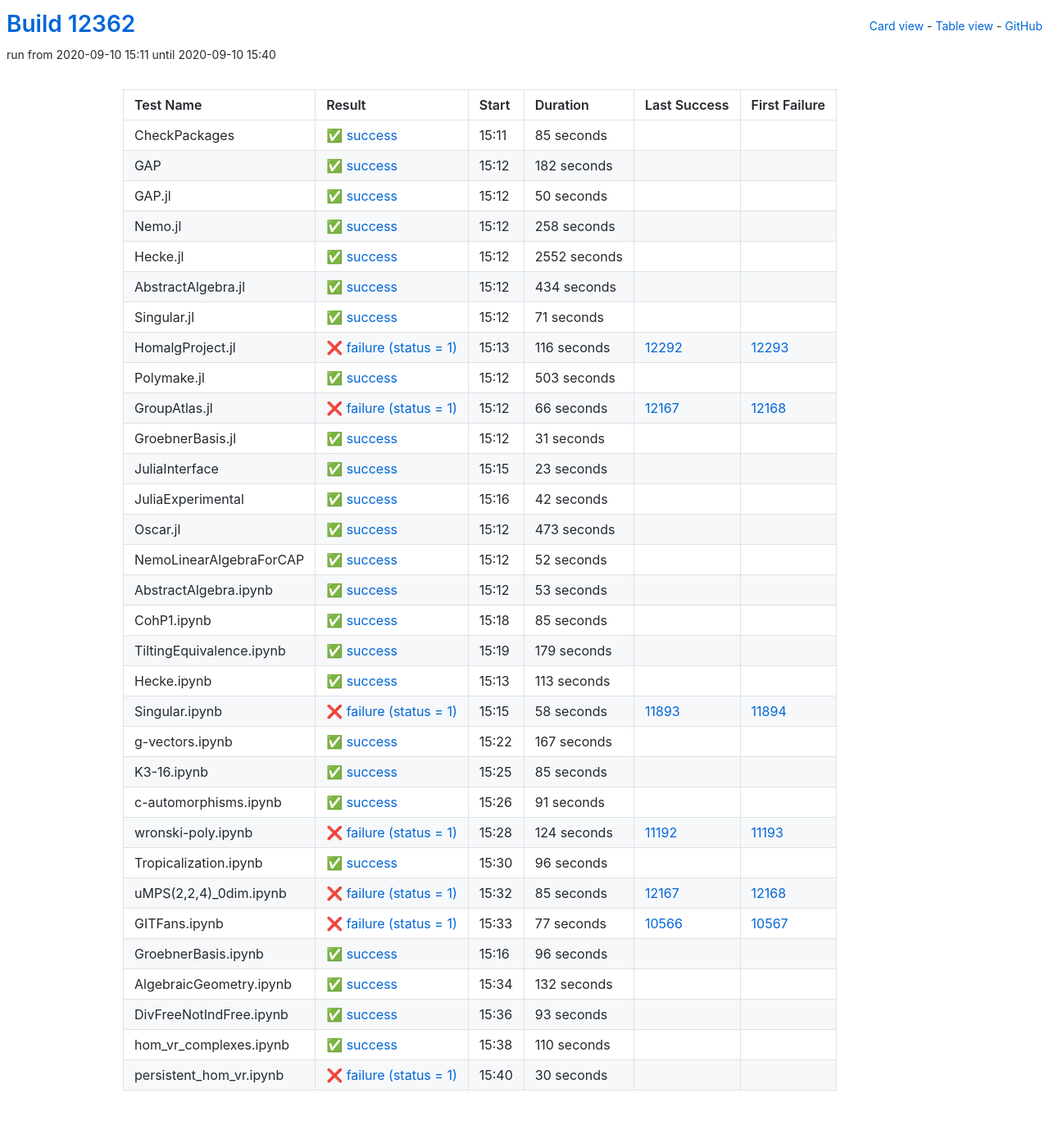
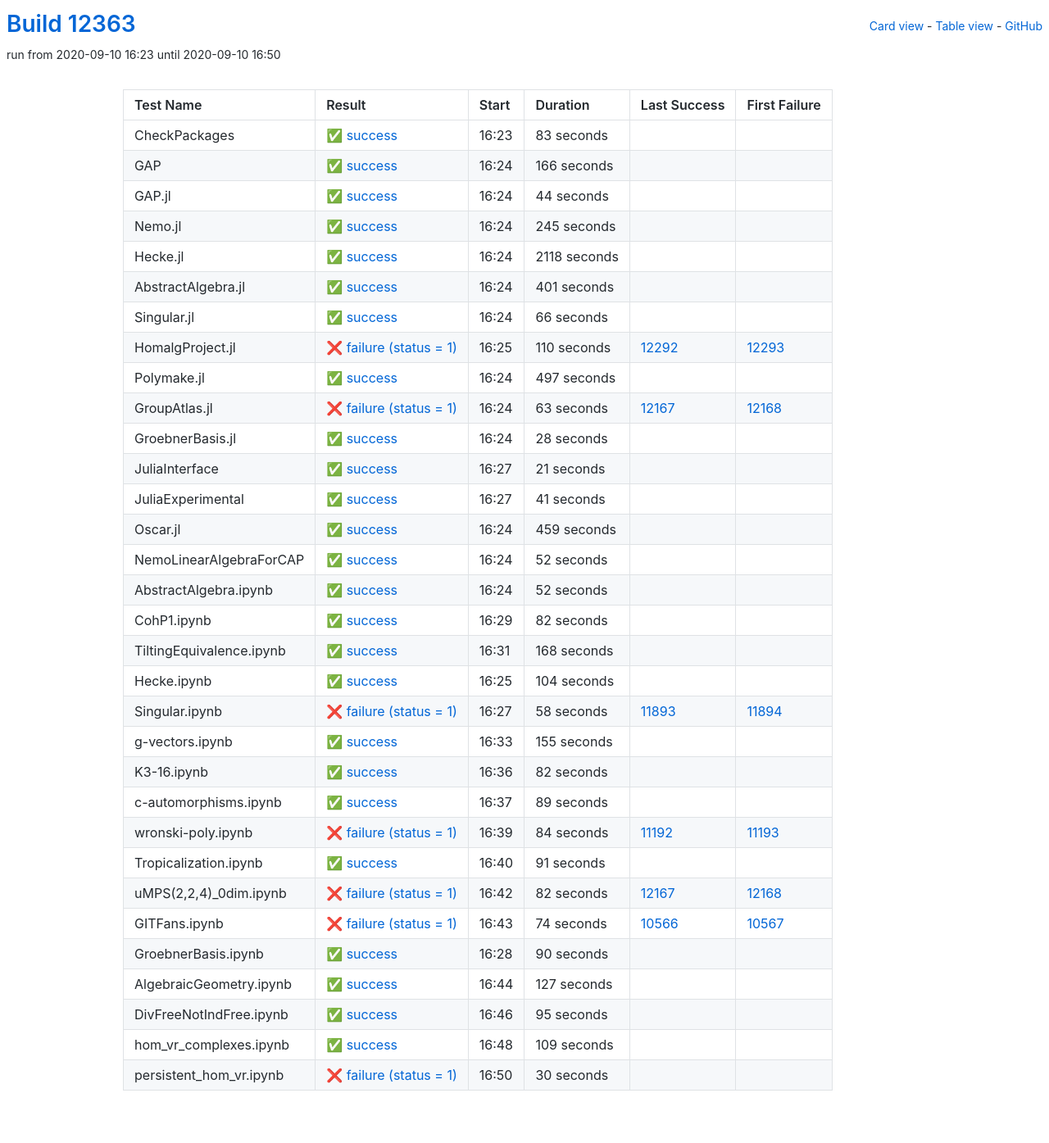
Before and after one commit to oscar-system/oscar-ci-status, a Jekyll site: the page built from table.html, in a window 1280 px wide. Shown: the whole page at 82% size. Built offline with Jekyll 4.4.1, drawn with Linux system fonts in a browser that asks for light colours.

Commit message:
Build #12363

```diff
--- a/_data/ci.yml
+++ b/_data/ci.yml
@@ -1,6 +1,6 @@
 ---
-build: 12362
-build_url: https://oscarci.mathematik.uni-kl.de/job/oscar/12362/
+build: 12363
+build_url: https://oscarci.mathematik.uni-kl.de/job/oscar/12363/
 job: oscar
 organization: oscar-system
 repo: oscar-ci-status
@@ -8,176 +8,176 @@
 tests:
 - name: CheckPackages
   id: checkpackages
-  log: https://oscarci.mathematik.uni-kl.de/job/oscar/12362/artifact/logs/build-12362/CheckPackages.log
-  start: 2020-09-10 15:11
+  log: https://oscarci.mathematik.uni-kl.de/job/oscar/12363/artifact/logs/build-12363/CheckPackages.log
+  start: 2020-09-10 16:23
   success: true
   exitcode: 0
   status: success
-  duration: 85
+  duration: 83
   last_success: false
   last_success_url:
   first_failure: false
   first_failure_url:
 - name: GAP
   id: gap
-  log: https://oscarci.mathematik.uni-kl.de/job/oscar/12362/artifact/logs/build-12362/GAP.log
-  start: 2020-09-10 15:12
+  log: https://oscarci.mathematik.uni-kl.de/job/oscar/12363/artifact/logs/build-12363/GAP.log
+  start: 2020-09-10 16:24
   success: true
   exitcode: 0
   status: success
-  duration: 182
+  duration: 166
   last_success: false
   last_success_url:
   first_failure: false
   first_failure_url:
 - name: GAP.jl
   id: gap-jl
-  log: https://oscarci.mathematik.uni-kl.de/job/oscar/12362/artifact/logs/build-12362/GAP.jl.log
-  start: 2020-09-10 15:12
+  log: https://oscarci.mathematik.uni-kl.de/job/oscar/12363/artifact/logs/build-12363/GAP.jl.log
+  start: 2020-09-10 16:24
   success: true
   exitcode: 0
   status: success
-  duration: 50
+  duration: 44
   last_success: false
   last_success_url:
   first_failure: false
   first_failure_url:
 - name: Nemo.jl
   id: nemo-jl
-  log: https://oscarci.mathematik.uni-kl.de/job/oscar/12362/artifact/logs/build-12362/Nemo.jl.log
-  start: 2020-09-10 15:12
+  log: https://oscarci.mathematik.uni-kl.de/job/oscar/12363/artifact/logs/build-12363/Nemo.jl.log
+  start: 2020-09-10 16:24
   success: true
   exitcode: 0
   status: success
-  duration: 258
+  duration: 245
   last_success: false
   last_success_url:
   first_failure: false
   first_failure_url:
 - name: Hecke.jl
   id: hecke-jl
-  log: https://oscarci.mathematik.uni-kl.de/job/oscar/12362/artifact/logs/build-12362/Hecke.jl.log
-  start: 2020-09-10 15:12
+  log: https://oscarci.mathematik.uni-kl.de/job/oscar/12363/artifact/logs/build-12363/Hecke.jl.log
+  start: 2020-09-10 16:24
   success: true
   exitcode: 0
   status: success
-  duration: 2552
+  duration: 2118
   last_success: false
   last_success_url:
   first_failure: false
   first_failure_url:
 - name: AbstractAlgebra.jl
   id: abstractalgebra-jl
-  log: https://oscarci.mathematik.uni-kl.de/job/oscar/12362/artifact/logs/build-12362/AbstractAlgebra.jl.log
-  start: 2020-09-10 15:12
+  log: https://oscarci.mathematik.uni-kl.de/job/oscar/12363/artifact/logs/build-12363/AbstractAlgebra.jl.log
+  start: 2020-09-10 16:24
   success: true
   exitcode: 0
   status: success
-  duration: 434
+  duration: 401
   last_success: false
   last_success_url:
   first_failure: false
   first_failure_url:
 - name: Singular.jl
   id: singular-jl
-  log: https://oscarci.mathematik.uni-kl.de/job/oscar/12362/artifact/logs/build-12362/Singular.jl.log
-  start: 2020-09-10 15:12
+  log: https://oscarci.mathematik.uni-kl.de/job/oscar/12363/artifact/logs/build-12363/Singular.jl.log
+  start: 2020-09-10 16:24
   success: true
   exitcode: 0
   status: success
-  duration: 71
+  duration: 66
   last_success: false
   last_success_url:
   first_failure: false
   first_failure_url:
 - name: HomalgProject.jl
   id: homalgproject-jl
-  log: https://oscarci.mathematik.uni-kl.de/job/oscar/12362/artifact/logs/build-12362/HomalgProject.jl.log
-  start: 2020-09-10 15:13
+  log: https://oscarci.mathematik.uni-kl.de/job/oscar/12363/artifact/logs/build-12363/HomalgProject.jl.log
+  start: 2020-09-10 16:25
   success: false
   exitcode: 1
   status: failure
-  duration: 116
+  duration: 110
   last_success: 12292
   last_success_url: https://oscarci.mathematik.uni-kl.de/job/oscar/12292/
   first_failure: 12293
   first_failure_url: https://oscarci.mathematik.uni-kl.de/job/oscar/12293/
 - name: Polymake.jl
   id: polymake-jl
-  log: https://oscarci.mathematik.uni-kl.de/job/oscar/12362/artifact/logs/build-12362/Polymake.jl.log
-  start: 2020-09-10 15:12
+  log: https://oscarci.mathematik.uni-kl.de/job/oscar/12363/artifact/logs/build-12363/Polymake.jl.log
+  start: 2020-09-10 16:24
   success: true
   exitcode: 0
   status: success
-  duration: 503
+  duration: 497
   last_success: false
   last_success_url:
   first_failure: false
   first_failure_url:
 - name: GroupAtlas.jl
   id: groupatlas-jl
-  log: https://oscarci.mathematik.uni-kl.de/job/oscar/12362/artifact/logs/build-12362/GroupAtlas.jl.log
-  start: 2020-09-10 15:12
+  log: https://oscarci.mathematik.uni-kl.de/job/oscar/12363/artifact/logs/build-12363/GroupAtlas.jl.log
+  start: 2020-09-10 16:24
   success: false
   exitcode: 1
   status: failure
-  duration: 66
+  duration: 63
   last_success: 12167
   last_success_url: https://oscarci.mathematik.uni-kl.de/job/oscar/12167/
   first_failure: 12168
   first_failure_url: https://oscarci.mathematik.uni-kl.de/job/oscar/12168/
 - name: GroebnerBasis.jl
   id: groebnerbasis-jl
-  log: https://oscarci.mathematik.uni-kl.de/job/oscar/12362/artifact/logs/build-12362/GroebnerBasis.jl.log
-  start: 2020-09-10 15:12
+  log: https://oscarci.mathematik.uni-kl.de/job/oscar/12363/artifact/logs/build-12363/GroebnerBasis.jl.log
+  start: 2020-09-10 16:24
   success: true
   exitcode: 0
   status: success
-  duration: 31
+  duration: 28
   last_success: false
   last_success_url:
   first_failure: false
   first_failure_url:
 - name: JuliaInterface
   id: juliainterface
-  log: https://oscarci.mathematik.uni-kl.de/job/oscar/12362/artifact/logs/build-12362/JuliaInterface.log
-  start: 2020-09-10 15:15
+  log: https://oscarci.mathematik.uni-kl.de/job/oscar/12363/artifact/logs/build-12363/JuliaInterface.log
+  start: 2020-09-10 16:27
   success: true
   exitcode: 0
   status: success
-  duration: 23
+  duration: 21
   last_success: false
   last_success_url:
   first_failure: false
   first_failure_url:
 - name: JuliaExperimental
   id: juliaexperimental
-  log: https://oscarci.mathematik.uni-kl.de/job/oscar/12362/artifact/logs/build-12362/JuliaExperimental.log
-  start: 2020-09-10 15:16
+  log: https://oscarci.mathematik.uni-kl.de/job/oscar/12363/artifact/logs/build-12363/JuliaExperimental.log
+  start: 2020-09-10 16:27
   success: true
   exitcode: 0
   status: success
-  duration: 42
+  duration: 41
   last_success: false
   last_success_url:
   first_failure: false
   first_failure_url:
 - name: Oscar.jl
   id: oscar-jl
-  log: https://oscarci.mathematik.uni-kl.de/job/oscar/12362/artifact/logs/build-12362/Oscar.jl.log
-  start: 2020-09-10 15:12
+  log: https://oscarci.mathematik.uni-kl.de/job/oscar/12363/artifact/logs/build-12363/Oscar.jl.log
+  start: 2020-09-10 16:24
   success: true
   exitcode: 0
   status: success
-  duration: 473
+  duration: 459
   last_success: false
   last_success_url:
   first_failure: false
   first_failure_url:
 - name: NemoLinearAlgebraForCAP
   id: nemolinearalgebraforcap
-  log: https://oscarci.mathematik.uni-kl.de/job/oscar/12362/artifact/logs/build-12362/NemoLinearAlgebraForCAP.log
-  start: 2020-09-10 15:12
+  log: https://oscarci.mathematik.uni-kl.de/job/oscar/12363/artifact/logs/build-12363/NemoLinearAlgebraForCAP.log
+  start: 2020-09-10 16:24
   success: true
   exitcode: 0
   status: success
@@ -188,56 +188,56 @@
   first_failure_url:
 - name: AbstractAlgebra.ipynb
   id: abstractalgebra-ipynb
-  log: https://oscarci.mathematik.uni-kl.de/job/oscar/12362/artifact/logs/build-12362/AbstractAlgebra.ipynb.log
-  start: 2020-09-10 15:12
+  log: https://oscarci.mathematik.uni-kl.de/job/oscar/12363/artifact/logs/build-12363/AbstractAlgebra.ipynb.log
+  start: 2020-09-10 16:24
   success: true
   exitcode: 0
   status: success
-  duration: 53
+  duration: 52
   last_success: false
   last_success_url:
   first_failure: false
   first_failure_url:
 - name: CohP1.ipynb
   id: cohp1-ipynb
-  log: https://oscarci.mathematik.uni-kl.de/job/oscar/12362/artifact/logs/build-12362/CohP1.ipynb.log
-  start: 2020-09-10 15:18
+  log: https://oscarci.mathematik.uni-kl.de/job/oscar/12363/artifact/logs/build-12363/CohP1.ipynb.log
+  start: 2020-09-10 16:29
   success: true
   exitcode: 0
   status: success
-  duration: 85
+  duration: 82
   last_success: false
   last_success_url:
   first_failure: false
   first_failure_url:
 - name: TiltingEquivalence.ipynb
   id: tiltingequivalence-ipynb
-  log: https://oscarci.mathematik.uni-kl.de/job/oscar/12362/artifact/logs/build-12362/TiltingEquivalence.ipynb.log
-  start: 2020-09-10 15:19
+  log: https://oscarci.mathematik.uni-kl.de/job/oscar/12363/artifact/logs/build-12363/TiltingEquivalence.ipynb.log
+  start: 2020-09-10 16:31
   success: true
   exitcode: 0
   status: success
-  duration: 179
+  duration: 168
   last_success: false
   last_success_url:
   first_failure: false
   first_failure_url:
 - name: Hecke.ipynb
   id: hecke-ipynb
-  log: https://oscarci.mathematik.uni-kl.de/job/oscar/12362/artifact/logs/build-12362/Hecke.ipynb.log
-  start: 2020-09-10 15:13
+  log: https://oscarci.mathematik.uni-kl.de/job/oscar/12363/artifact/logs/build-12363/Hecke.ipynb.log
+  start: 2020-09-10 16:25
   success: true
   exitcode: 0
   status: success
-  duration: 113
+  duration: 104
   last_success: false
   last_success_url:
   first_failure: false
   first_failure_url:
 - name: Singular.ipynb
   id: singular-ipynb
-  log: https://oscarci.mathematik.uni-kl.de/job/oscar/12362/artifact/logs/build-12362/Singular.ipynb.log
-  start: 2020-09-10 15:15
+  log: https://oscarci.mathematik.uni-kl.de/job/oscar/12363/artifact/logs/build-12363/Singular.ipynb.log
+  start: 2020-09-10 16:27
   success: false
   exitcode: 1
   status: failure
@@ -248,32 +248,56 @@
   first_failure_url: https://oscarci.mathematik.uni-kl.de/job/oscar/11894/
 - name: g-vectors.ipynb
   id: g-vectors-ipynb
-  log: https://oscarci.mathematik.uni-kl.de/job/oscar/12362/artifact/logs/build-12362/g-vectors.ipynb.log
-  start: 2020-09-10 15:22
+  log: https://oscarci.mathematik.uni-kl.de/job/oscar/12363/artifact/logs/build-12363/g-vectors.ipynb.log
+  start: 2020-09-10 16:33
   success: true
   exitcode: 0
   status: success
-  duration: 167
+  duration: 155
   last_success: false
   last_success_url:
   first_failure: false
   first_failure_url:
 - name: K3-16.ipynb
   id: k3-16-ipynb
-  log: https://oscarci.mathematik.uni-kl.de/job/oscar/12362/artifact/logs/build-12362/K3-16.ipynb.log
-  start: 2020-09-10 15:25
+  log: https://oscarci.mathematik.uni-kl.de/job/oscar/12363/artifact/logs/build-12363/K3-16.ipynb.log
+  start: 2020-09-10 16:36
   success: true
   exitcode: 0
   status: success
-  duration: 85
+  duration: 82
   last_success: false
   last_success_url:
   first_failure: false
   first_failure_url:
 - name: c-automorphisms.ipynb
   id: c-automorphisms-ipynb
-  log: https://oscarci.mathematik.uni-kl.de/job/oscar/12362/artifact/logs/build-12362/c-automorphisms.ipynb.log
-  start: 2020-09-10 15:26
+  log: https://oscarci.mathematik.uni-kl.de/job/oscar/12363/artifact/logs/build-12363/c-automorphisms.ipynb.log
+  start: 2020-09-10 16:37
+  success: true
+  exitcode: 0
+  status: success
+  duration: 89
+  last_success: false
+  last_success_url:
+  first_failure: false
+  first_failure_url:
+- name: wronski-poly.ipynb
+  id: wronski-poly-ipynb
+  log: https://oscarci.mathematik.uni-kl.de/job/oscar/12363/artifact/logs/build-12363/wronski-poly.ipynb.log
+  start: 2020-09-10 16:39
+  success: false
+  exitcode: 1
+  status: failure
+  duration: 84
+  last_success: 11192
+  last_success_url: https://oscarci.mathematik.uni-kl.de/job/oscar/11192/
+  first_failure: 11193
+  first_failure_url: https://oscarci.mathematik.uni-kl.de/job/oscar/11193/
+- name: Tropicalization.ipynb
+  id: tropicalization-ipynb
+  log: https://oscarci.mathematik.uni-kl.de/job/oscar/12363/artifact/logs/build-12363/Tropicalization.ipynb.log
+  start: 2020-09-10 16:40
   success: true
   exitcode: 0
   status: success
@@ -282,106 +306,82 @@
   last_success_url:
   first_failure: false
   first_failure_url:
-- name: wronski-poly.ipynb
-  id: wronski-poly-ipynb
-  log: https://oscarci.mathematik.uni-kl.de/job/oscar/12362/artifact/logs/build-12362/wronski-poly.ipynb.log
-  start: 2020-09-10 15:28
+- name: uMPS(2,2,4)_0dim.ipynb
+  id: umps-2-2-4-0dim-ipynb
+  log: https://oscarci.mathematik.uni-kl.de/job/oscar/12363/artifact/logs/build-12363/uMPS-2-2-4-_0dim.ipynb.log
+  start: 2020-09-10 16:42
   success: false
   exitcode: 1
   status: failure
-  duration: 124
-  last_success: 11192
-  last_success_url: https://oscarci.mathematik.uni-kl.de/job/oscar/11192/
-  first_failure: 11193
-  first_failure_url: https://oscarci.mathematik.uni-kl.de/job/oscar/11193/
-- name: Tropicalization.ipynb
-  id: tropicalization-ipynb
-  log: https://oscarci.mathematik.uni-kl.de/job/oscar/12362/artifact/logs/build-12362/Tropicalization.ipynb.log
-  start: 2020-09-10 15:30
-  success: true
-  exitcode: 0
-  status: success
-  duration: 96
-  last_success: false
-  last_success_url:
-  first_failure: false
-  first_failure_url:
-- name: uMPS(2,2,4)_0dim.ipynb
-  id: umps-2-2-4-0dim-ipynb
-  log: https://oscarci.mathematik.uni-kl.de/job/oscar/12362/artifact/logs/build-12362/uMPS-2-2-4-_0dim.ipynb.log
-  start: 2020-09-10 15:32
-  success: false
-  exitcode: 1
-  status: failure
-  duration: 85
+  duration: 82
   last_success: 12167
   last_success_url: https://oscarci.mathematik.uni-kl.de/job/oscar/12167/
   first_failure: 12168
   first_failure_url: https://oscarci.mathematik.uni-kl.de/job/oscar/12168/
 - name: GITFans.ipynb
   id: gitfans-ipynb
-  log: https://oscarci.mathematik.uni-kl.de/job/oscar/12362/artifact/logs/build-12362/GITFans.ipynb.log
-  start: 2020-09-10 15:33
+  log: https://oscarci.mathematik.uni-kl.de/job/oscar/12363/artifact/logs/build-12363/GITFans.ipynb.log
+  start: 2020-09-10 16:43
   success: false
   exitcode: 1
   status: failure
-  duration: 77
+  duration: 74
   last_success: 10566
   last_success_url: https://oscarci.mathematik.uni-kl.de/job/oscar/10566/
   first_failure: 10567
   first_failure_url: https://oscarci.mathematik.uni-kl.de/job/oscar/10567/
 - name: GroebnerBasis.ipynb
   id: groebnerbasis-ipynb
-  log: https://oscarci.mathematik.uni-kl.de/job/oscar/12362/artifact/logs/build-12362/GroebnerBasis.ipynb.log
-  start: 2020-09-10 15:16
+  log: https://oscarci.mathematik.uni-kl.de/job/oscar/12363/artifact/logs/build-12363/GroebnerBasis.ipynb.log
+  start: 2020-09-10 16:28
   success: true
   exitcode: 0
   status: success
-  duration: 96
+  duration: 90
   last_success: false
   last_success_url:
   first_failure: false
   first_failure_url:
 - name: AlgebraicGeometry.ipynb
   id: algebraicgeometry-ipynb
-  log: https://oscarci.mathematik.uni-kl.de/job/oscar/12362/artifact/logs/build-12362/AlgebraicGeometry.ipynb.log
-  start: 2020-09-10 15:34
+  log: https://oscarci.mathematik.uni-kl.de/job/oscar/12363/artifact/logs/build-12363/AlgebraicGeometry.ipynb.log
+  start: 2020-09-10 16:44
   success: true
   exitcode: 0
   status: success
-  duration: 132
+  duration: 127
   last_success: false
   last_success_url:
   first_failure: false
   first_failure_url:
 - name: DivFreeNotIndFree.ipynb
   id: divfreenotindfree-ipynb
-  log: https://oscarci.mathematik.uni-kl.de/job/oscar/12362/artifact/logs/build-12362/DivFreeNotIndFree.ipynb.log
-  start: 2020-09-10 15:36
+  log: https://oscarci.mathematik.uni-kl.de/job/oscar/12363/artifact/logs/build-12363/DivFreeNotIndFree.ipynb.log
+  start: 2020-09-10 16:46
   success: true
   exitcode: 0
   status: success
-  duration: 93
+  duration: 95
   last_success: false
   last_success_url:
   first_failure: false
   first_failure_url:
 - name: hom_vr_complexes.ipynb
   id: hom-vr-complexes-ipynb
-  log: https://oscarci.mathematik.uni-kl.de/job/oscar/12362/artifact/logs/build-12362/hom_vr_complexes.ipynb.log
-  start: 2020-09-10 15:38
+  log: https://oscarci.mathematik.uni-kl.de/job/oscar/12363/artifact/logs/build-12363/hom_vr_complexes.ipynb.log
+  start: 2020-09-10 16:48
   success: true
   exitcode: 0
   status: success
-  duration: 110
+  duration: 109
   last_success: false
   last_success_url:
   first_failure: false
   first_failure_url:
 - name: persistent_hom_vr.ipynb
   id: persistent-hom-vr-ipynb
-  log: https://oscarci.mathematik.uni-kl.de/job/oscar/12362/artifact/logs/build-12362/persistent_hom_vr.ipynb.log
-  start: 2020-09-10 15:40
+  log: https://oscarci.mathematik.uni-kl.de/job/oscar/12363/artifact/logs/build-12363/persistent_hom_vr.ipynb.log
+  start: 2020-09-10 16:50
   success: false
   exitcode: 1
   status: failure
```
Also changed, not shown: README.md.
